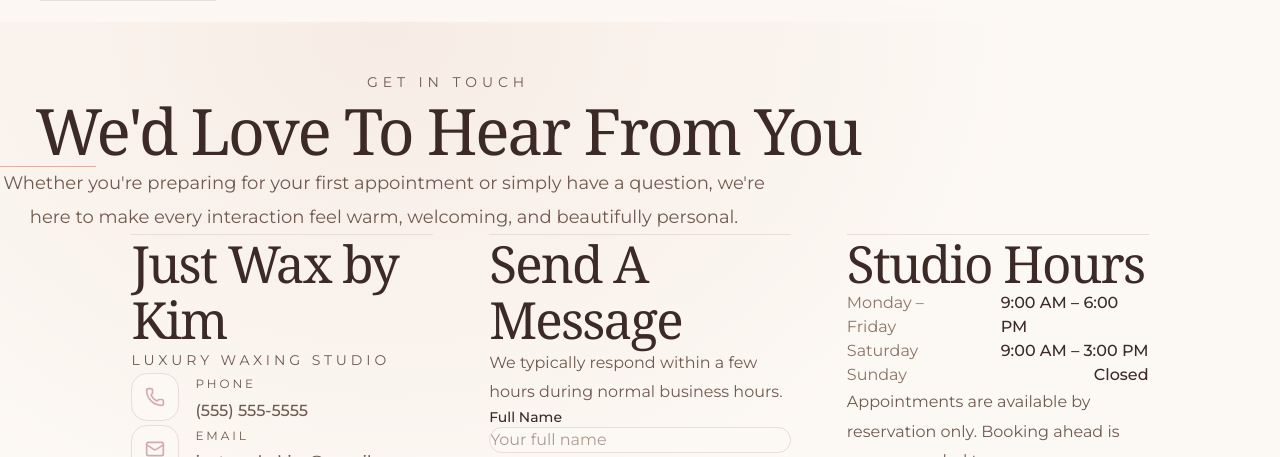
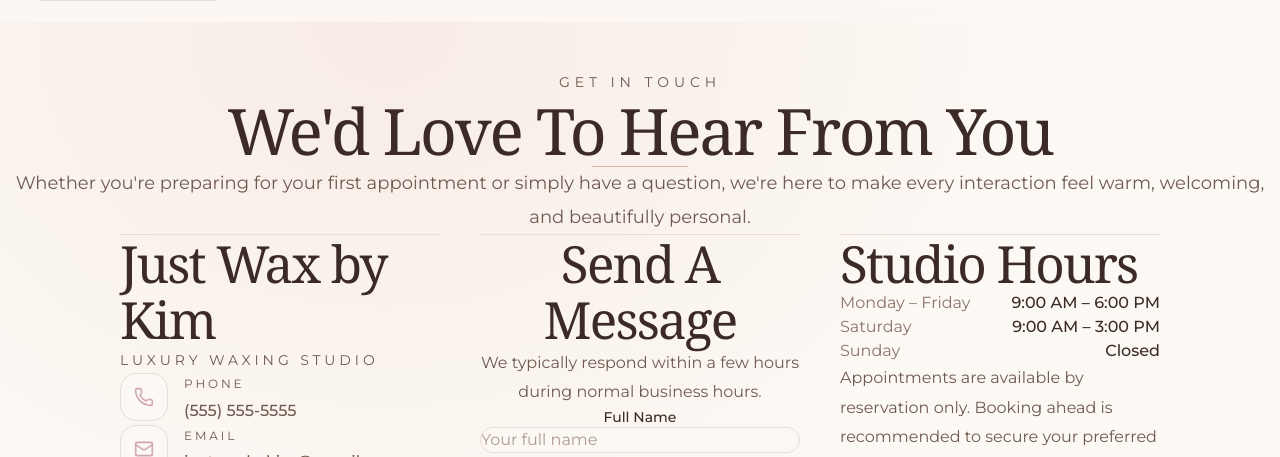
Before and after one commit to kevin-phan-25/just-wax-by-kim, a Next.js app: page /contact in a window 1280 px wide. Shown: the part 146-603 px from the top of the page. Built offline with nearby package versions, Linux system fonts and the light colour scheme; grey boxes are pictures that could not be loaded; a web font is replaced by a local one.

Commit message:
Update Contact.tsx

```diff
--- a/features/contact/Contact.tsx
+++ b/features/contact/Contact.tsx
@@ -6,17 +6,13 @@
  * Description:
  * Standalone luxury contact presentation.
  *
- * Layout:
- * • Centered editorial introduction
- * • 5-column contact grid
- * • Reduced outer spacing cells
- * • Contact information / form / hours aligned left
- *
- * Changes:
- * • Centered "We'd Love To Hear From You"
- * • Centered introductory description
- * • Reduced edge whitespace columns
- * • Preserved luxury editorial spacing
+ * Updates:
+ * • Removed width restrictions
+ * • Centered Contact title + description
+ * • 5-column editorial layout
+ * • Reduced empty side cells
+ * • Left aligned center content cells
+ * • Preserved luxury spacing
  *
  * -----------------------------------------------------------------------------
  */
@@ -28,9 +24,11 @@ import ContactInfo from "./ContactInfo";
 export default function Contact() {
   return (
     <section
+      id="contact"
       className="
         relative
         overflow-hidden
+        w-full
       "
     >
 
@@ -41,13 +39,12 @@ export default function Contact() {
           pointer-events-none
           absolute
           inset-0
-
           bg-[radial-gradient(ellipse_at_30%_20%,rgba(232,200,188,0.25),transparent_50%)]
         "
       />
 
 
-      {/* Navbar Transition Spacer */}
+      {/* Navbar Clearance */}
       <div className="h-[216px]" />
 
 
@@ -56,13 +53,10 @@ export default function Contact() {
         className="
           relative
           z-10
-
           w-full
-
           px-6
-          lg:px-10
-          xl:px-16
-
+          md:px-10
+          lg:px-16
           pb-32
         "
       >
@@ -71,26 +65,22 @@ export default function Contact() {
         {/* HEADER */}
         <header
           className="
+            w-full
+            flex
+            flex-col
+            items-center
+            justify-center
+            text-center
             mx-auto
-
-            w-full
-
-            max-w-4xl
-
-            text-center
-
-            mb-16
+            mb-20
           "
         >
 
           <p
             className="
               uppercase
-
               tracking-[0.35em]
-
               text-sm
-
               text-[#8C5A6B]
             "
           >
@@ -101,20 +91,13 @@ export default function Contact() {
           <h1
             className="
               mt-6
-
               w-full
-
+              font-serif
+              text-4xl
+              md:text-6xl
+              leading-tight
+              text-[#3B2A26]
               text-center
-
-              font-serif
-
-              text-4xl
-
-              md:text-6xl
-
-              leading-tight
-
-              text-[#3B2A26]
             "
           >
             We'd Love To Hear From You
@@ -124,13 +107,9 @@ export default function Contact() {
           <div
             className="
               mx-auto
-
               mt-8
-
               h-px
-
               w-24
-
               bg-[#D8B4A0]
             "
           />
@@ -138,19 +117,13 @@ export default function Contact() {
 
           <p
             className="
-              mx-auto
-
               mt-8
-
-              max-w-3xl
-
+              w-full
+              max-w-none
+              text-lg
+              leading-relaxed
+              text-[#8C7468]
               text-center
-
-              text-lg
-
-              leading-relaxed
-
-              text-[#8C7468]
             "
           >
             Whether you're preparing for your first appointment
@@ -162,13 +135,10 @@ export default function Contact() {
 
 
 
-        {/* FIVE CELL CONTACT GRID */}
+        {/* 5 COLUMN EDITORIAL CONTACT GRID */}
         <div
           className="
-            mt-20
-
             grid
-
             w-full
 
             grid-cols-1
@@ -176,35 +146,28 @@ export default function Contact() {
             lg:grid-cols-[0.25fr_1fr_1fr_1fr_0.25fr]
 
             gap-12
+            lg:gap-10
 
-            xl:gap-14
+            items-start
           "
         >
 
 
-          {/* CELL 1 - EMPTY */}
-          <div
-            className="
-              hidden
-              lg:block
-            "
-          />
+          {/* EMPTY CELL 1 */}
+          <div className="hidden lg:block" />
 
 
 
-          {/* CELL 2 - CONTACT INFORMATION */}
+          {/* CELL 2 - CONTACT INFO */}
           <div
             className="
               border-t
-
               border-[#E8DDD8]
 
               pt-10
 
               flex
-
               flex-col
-
               items-start
 
               text-left
@@ -215,31 +178,27 @@ export default function Contact() {
 
 
 
-          {/* CELL 3 - CONTACT FORM */}
+
+          {/* CELL 3 - FORM */}
           <div
             className="
               border-t
-
               border-[#E8DDD8]
 
               pt-10
 
               flex
+              flex-col
+              items-center
 
-              flex-col
-
-              items-start
-
-              text-left
+              text-center
             "
           >
 
             <h2
               className="
                 font-serif
-
                 text-3xl
-
                 text-[#3B2A26]
               "
             >
@@ -250,9 +209,8 @@ export default function Contact() {
             <p
               className="
                 mt-4
-
+                text-center
                 leading-relaxed
-
                 text-[#6F5A50]
               "
             >
@@ -261,13 +219,7 @@ export default function Contact() {
             </p>
 
 
-            <div
-              className="
-                mt-10
-
-                w-full
-              "
-            >
+            <div className="mt-10 w-full">
               <ContactForm />
             </div>
 
@@ -275,19 +227,18 @@ export default function Contact() {
 
 
 
-          {/* CELL 4 - CONTACT HOURS */}
+
+
+          {/* CELL 4 - HOURS */}
           <div
             className="
               border-t
-
               border-[#E8DDD8]
 
               pt-10
 
               flex
-
               flex-col
-
               items-start
 
               text-left
@@ -298,13 +249,10 @@ export default function Contact() {
 
 
 
-          {/* CELL 5 - EMPTY */}
-          <div
-            className="
-              hidden
-              lg:block
-            "
-          />
+
+          {/* EMPTY CELL 5 */}
+          <div className="hidden lg:block" />
+
 
         </div>
 
@@ -312,20 +260,15 @@ export default function Contact() {
 
 
 
-      {/* Bottom Divider */}
+      {/* Divider */}
       <div
         aria-hidden
         className="
           absolute
-
           bottom-0
-
           left-0
-
           w-full
-
           h-px
-
           bg-[#E8DDD8]
         "
       />
```
